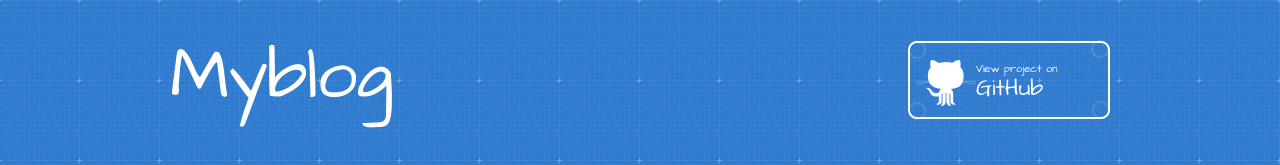
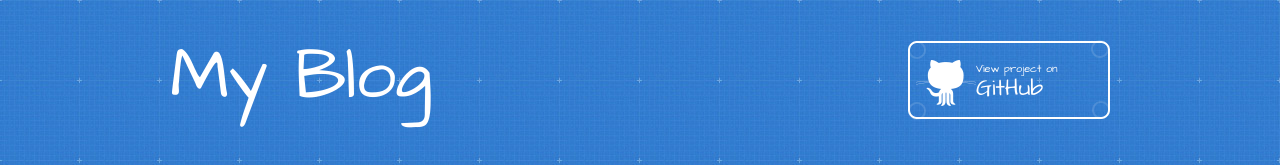
Before and after one commit to mvlasak/MyBlog, a plain HTML site: page index.html in a window 1280 px wide. Shown: the top 165 px of the page. Drawn offline with Linux system fonts and the light colour scheme.

Commit message:
Update index.html

```diff
--- a/index.html
+++ b/index.html
@@ -13,13 +13,13 @@
     <script src="//html5shiv.googlecode.com/svn/trunk/html5.js"></script>
     <![endif]-->
 
-    <title>My Blog by Mike Vlasak</title>
+    <title>Myblog by mvlasak</title>
   </head>
 
   <body>
     <header>
       <div class="inner">
-        <h1>Myblog</h1>
+        <h1>My Blog</h1>
         <h2></h2>
         <a href="https://github.com/mvlasak/MyBlog" class="button"><small>View project on</small> GitHub</a>
       </div>
```
